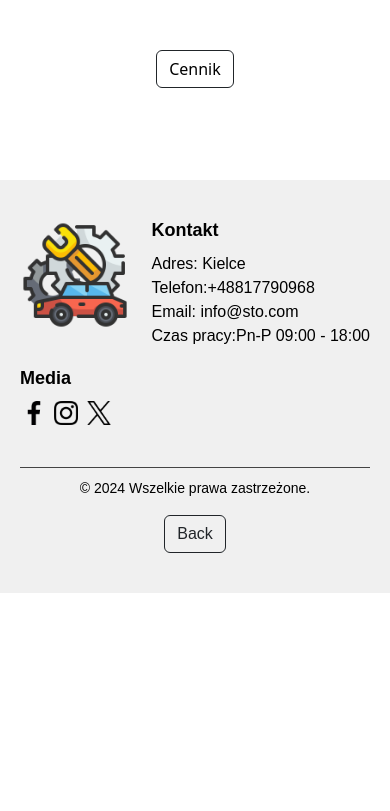
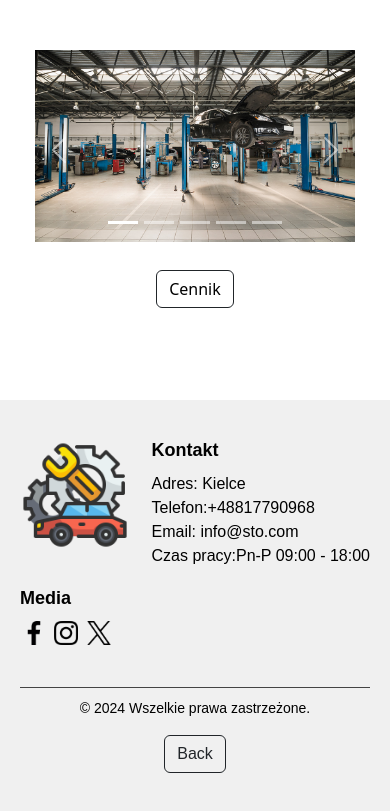
Before and after one commit to seeemmmen/Warszat, a plain HTML site: page links/zalecenia.html in a window 390 px wide. Shown: the part 6430-7241 px from the top of the page. Before the commit the page ends 7023 px from the top, so only its background shows below. Drawn offline with nearby package versions, Linux system fonts and the light colour scheme; a web font is replaced by a local one.

Commit message:
slide added

```diff
--- a/links/zalecenia.html
+++ b/links/zalecenia.html
@@ -7,6 +7,7 @@
     <link href="https://fonts.googleapis.com/css2?family=Inria+Sans:ital,wght@0,300;0,400;0,700;1,300;1,400;1,700&display=swap" rel="stylesheet">
     <link rel="stylesheet" href="../style/style-zalecenia.css">
     <link href="https://cdn.jsdelivr.net/npm/bootstrap@5.3.3/dist/css/bootstrap.min.css" rel="stylesheet" integrity="sha384-QWTKZyjpPEjISv5WaRU9OFeRpok6YctnYmDr5pNlyT2bRjXh0JMhjY6hW+ALEwIH" crossorigin="anonymous">
+    <script src="https://cdn.jsdelivr.net/npm/bootstrap@5.3.3/dist/js/bootstrap.bundle.min.js" integrity="sha384-YvpcrYf0tY3lHB60NNkmXc5s9fDVZLESaAA55NDzOxhy9GkcIdslK1eN7N6jIeHz" crossorigin="anonymous"></script>
 
 
 </head>
@@ -136,10 +137,46 @@
         </p>
     </div>
 </div>
-<div class="button">
-    <button type="button"  class="btn btn-outline-dark"><a href="lista.html" >Cennik</a></button>
+
+<div class="container">
+    <div id="carouselExampleIndicators" class="carousel slide mx-auto" style="max-width: 800px;">
+        <div class="carousel-indicators">
+            <button type="button" data-bs-target="#carouselExampleIndicators" data-bs-slide-to="0" class="active" aria-current="true" aria-label="Slide 1"></button>
+            <button type="button" data-bs-target="#carouselExampleIndicators" data-bs-slide-to="1" aria-label="Slide 2"></button>
+            <button type="button" data-bs-target="#carouselExampleIndicators" data-bs-slide-to="2" aria-label="Slide 3"></button>
+            <button type="button" data-bs-target="#carouselExampleIndicators" data-bs-slide-to="3" aria-label="Slide 4"></button>
+            <button type="button" data-bs-target="#carouselExampleIndicators" data-bs-slide-to="4" aria-label="Slide 5"></button>
+        </div>
+        <div class="carousel-inner ">
+            <div class="carousel-item active " >
+                <img src="../img/slid/1.jpg" class="d-block w-100  alt="...">
+            </div>
+            <div class="carousel-item">
+                <img src="../img/slid/2.jpg" class="d-block w-100" alt="...">
+            </div>
+            <div class="carousel-item">
+                <img src="../img/slid/3.jpg" class="d-block w-100" alt="...">
+            </div>
+            <div class="carousel-item">
+                <img src="../img/slid/4.jpg" class="d-block w-100" alt="...">
+            </div>
+            <div class="carousel-item">
+                <img src="../img/slid/5.jpg" class="d-block w-100" alt="...">
+            </div>
+        </div>
+        <button class="carousel-control-prev" type="button" data-bs-target="#carouselExampleIndicators" data-bs-slide="prev">
+            <span class="carousel-control-prev-icon" aria-hidden="true"></span>
+            <span class="visually-hidden">Previous</span>
+        </button>
+        <button class="carousel-control-next" type="button" data-bs-target="#carouselExampleIndicators" data-bs-slide="next">
+            <span class="carousel-control-next-icon" aria-hidden="true"></span>
+            <span class="visually-hidden">Next</span>
+        </button>
+    </div>
 </div>
-
+<div class="button" style="margin-top: 20px;">
+    <button type="button"  class="btn btn-outline-dark "><a href="lista.html" >Cennik</a></button>
+</div>
     <footer>
         <div class="footer-container">
           <div class="footer-logo">
--- a/style/style-zalecenia.css
+++ b/style/style-zalecenia.css
@@ -190,4 +190,10 @@ button :hover{
   header nav{
     overflow: visible;
   }
+  #carouselExampleIndicators {
+    width: 320px;
+  }
+  .carousel-inner{
+    height: 200px;
+  }
 }
```
Also changed, not shown: img/slid/1.jpg (added), img/slid/2.jpg (added), img/slid/3.jpg (added), img/slid/4.jpg (added), img/slid/5.jpg (added).
